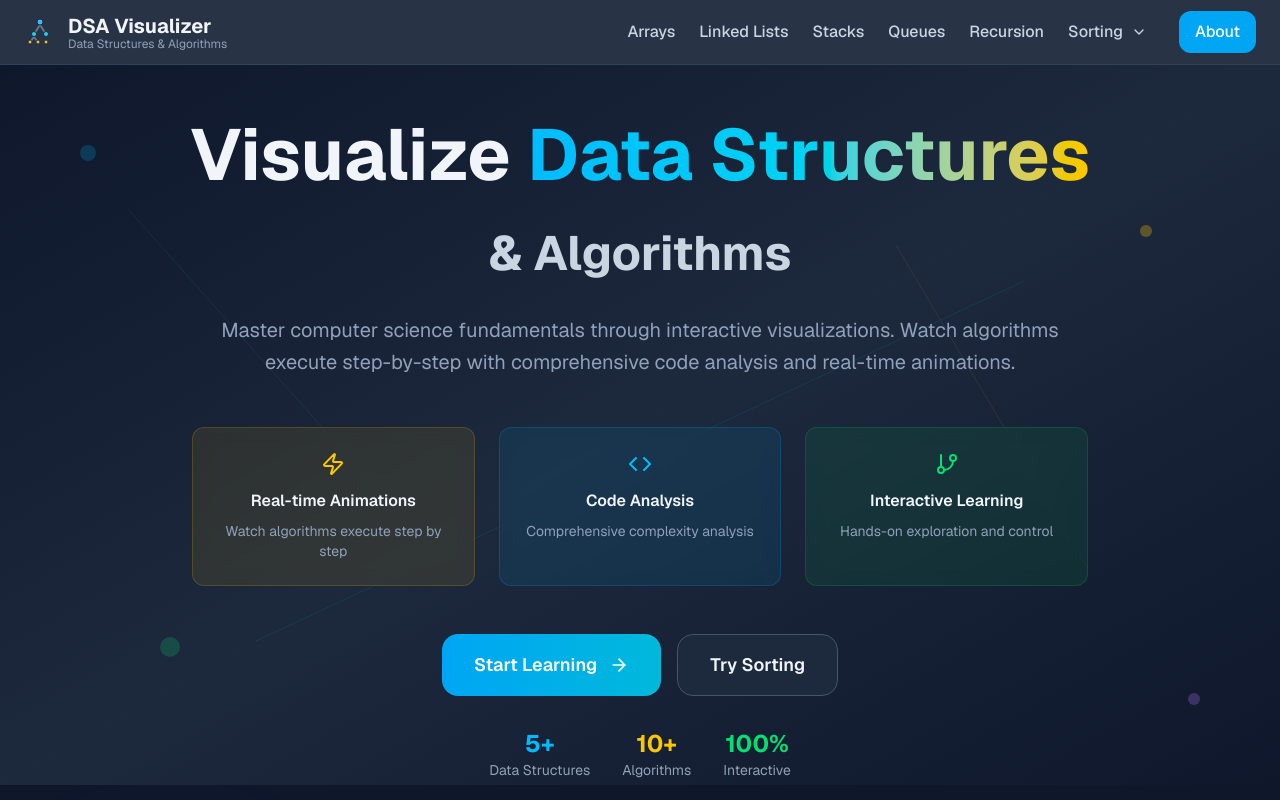
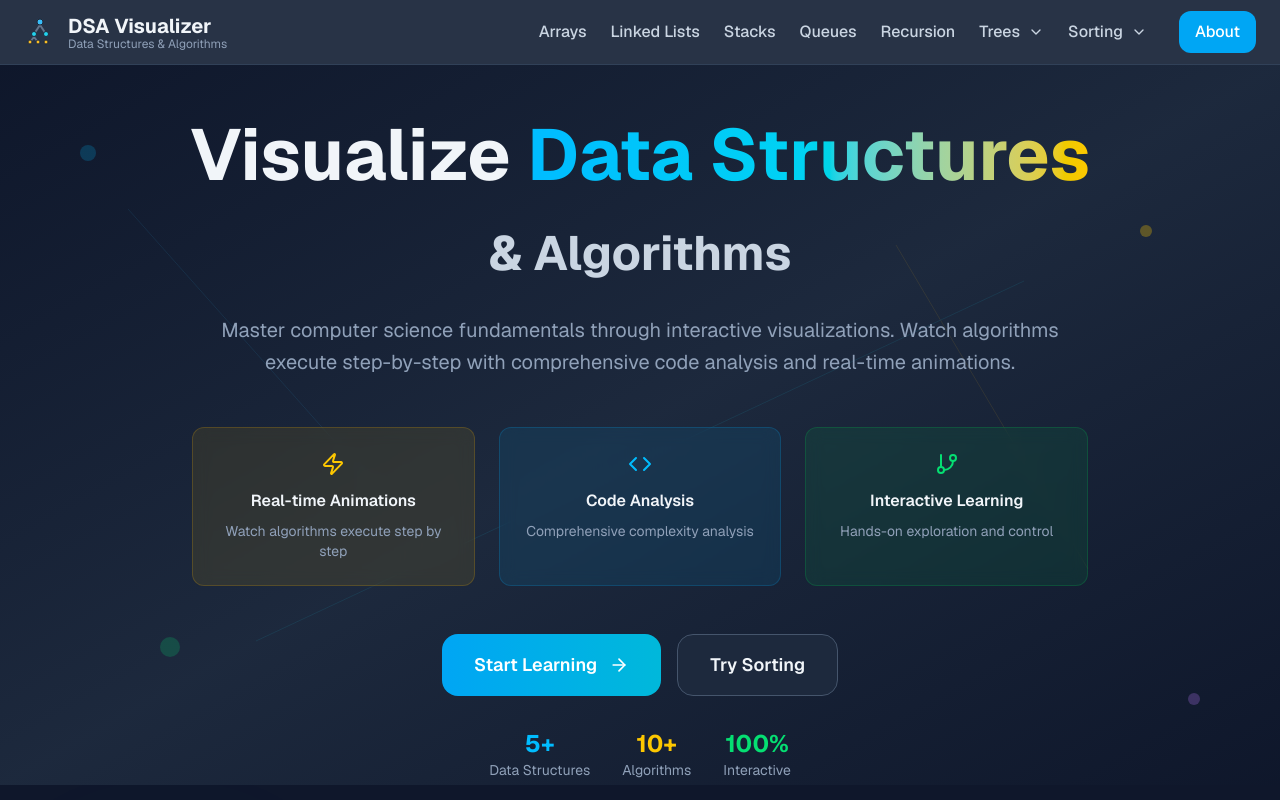
Before and after one commit to gael55x/DSA-Visualizer, a Next.js app in the folder dsa-visualizer/: page / in a window 1280 px wide. Shown: the top 800 px of the page. Built offline with nearby package versions, Linux system fonts and the light colour scheme.

Commit message:
Added trees dropdown in navbar

```diff
--- a/dsa-visualizer/components/Navbar.tsx
+++ b/dsa-visualizer/components/Navbar.tsx
@@ -97,6 +97,58 @@ export default function Navbar() {
                   <span className="font-medium">{item.name}</span>
                 </Link>
               ))}
+
+              {/* Trees Dropdown */}
+              <div className="relative">
+                <button
+                  onClick={() => setIsTreesOpen(!isTreesOpen)}
+                  className="group flex items-center gap-2 text-slate-300 hover:text-sky-400 transition-colors"
+                >
+                  <span className="font-medium">Trees</span>
+                  <ChevronDown
+                    size={16}
+                    className={cn(
+                      "transition-transform duration-200",
+                      isTreesOpen && "rotate-180"
+                    )}
+                  />
+                </button>
+
+                <AnimatePresence>
+                  {isTreesOpen && (
+                    <motion.div
+                      initial={{ opacity: 0, y: 10, scale: 0.95 }}
+                      animate={{ opacity: 1, y: 0, scale: 1 }}
+                      exit={{ opacity: 0, y: 10, scale: 0.95 }}
+                      transition={{ duration: 0.2 }}
+                      className="absolute top-full left-0 mt-2 w-56 bg-slate-800 border border-slate-700 rounded-xl shadow-lg overflow-hidden"
+                    >
+                      <div className="py-2">
+                        {treeStructures.map((tree) => (
+                          <Link
+                            key={tree.name}
+                            href={tree.href}
+                            onClick={() => setIsTreesOpen(false)}
+                            className={cn(
+                              "flex items-center gap-3 px-4 py-2 transition-colors",
+                              tree.comingSoon
+                                ? "text-slate-500 cursor-not-allowed"
+                                : "text-slate-300 hover:text-sky-400 hover:bg-slate-700/50"
+                            )}
+                          >
+                            <span className="font-medium">{tree.name}</span>
+                            {tree.comingSoon && (
+                              <span className="text-xs bg-slate-700 px-2 py-1 rounded-full ml-auto">
+                                Soon
+                              </span>
+                            )}
+                          </Link>
+                        ))}
+                      </div>
+                    </motion.div>
+                  )}
+                </AnimatePresence>
+              </div>
 
               {/* Sorting Dropdown */}
               <div className="relative">
```
